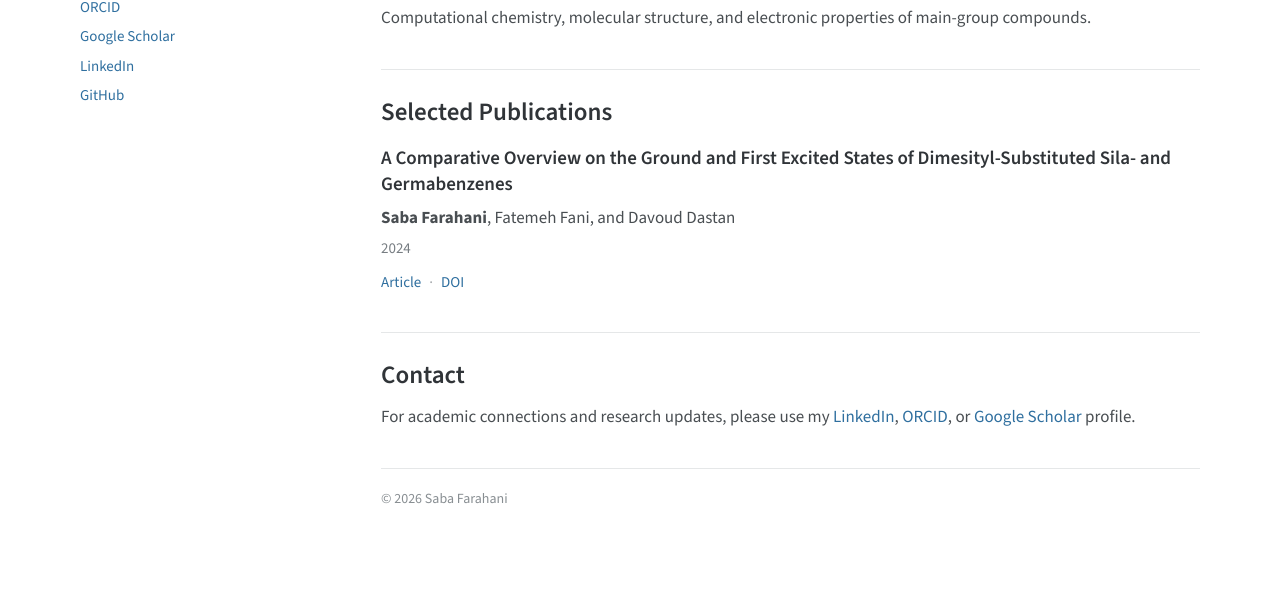
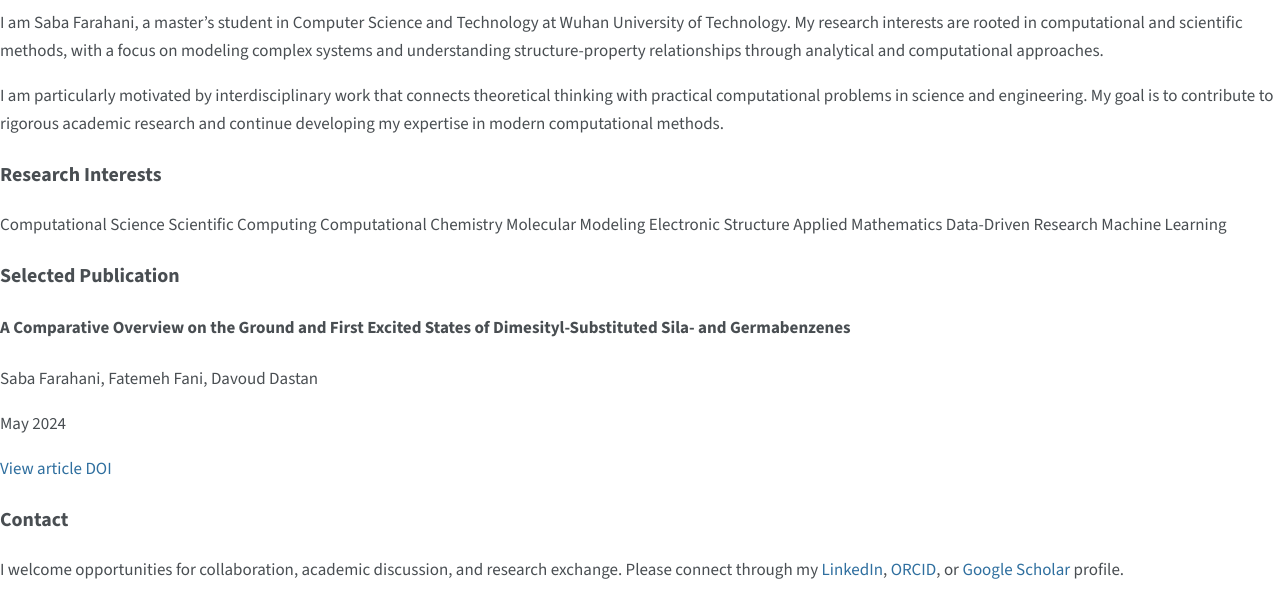
Before and after one commit to yuri99coder/sabafarahani.github.io, a plain HTML site: page index.html in a window 1280 px wide. Shown: the part 452-1053 px from the top of the page. Before the commit the page ends 1032 px from the top, so only its background shows below. Drawn offline with nearby package versions, Linux system fonts and the light colour scheme.

Commit message:
Revise index.html for academic profile enhancements
Updated the academic homepage for Saba Farahani with improved metadata, title, and content structure.

```diff
--- a/index.html
+++ b/index.html
@@ -2,16 +2,16 @@
 <html lang="en">
   <head>
     <meta charset="UTF-8" />
-    <meta name="viewport" content="width=device-width, initial-scale=1" />
+    <meta name="viewport" content="width=device-width, initial-scale=1.0" />
     <meta
       name="description"
-      content="Saba Farahani is a master's student in Computer Science and Technology at Wuhan University of Technology."
+      content="Academic homepage for Saba Farahani, Master's student in Computer Science and Technology at Wuhan University of Technology."
     />
-    <title>Saba Farahani</title>
+    <title>Saba Farahani | Academic Profile</title>
     <link rel="preconnect" href="https://fonts.googleapis.com" />
     <link rel="preconnect" href="https://fonts.gstatic.com" crossorigin />
     <link
-      href="https://fonts.googleapis.com/css2?family=Source+Sans+3:wght@400;500;600;700&display=swap"
+      href="https://fonts.googleapis.com/css2?family=Source+Sans+3:wght@400;500;600;700;800&display=swap"
       rel="stylesheet"
     />
     <link rel="stylesheet" href="styles.css" />
@@ -19,8 +19,8 @@
   <body>
     <header class="topbar">
       <div class="topbar-inner">
-        <a class="site-name" href="#top">Saba Farahani</a>
-        <nav aria-label="Main navigation">
+        <a href="#top" class="brand">Saba Farahani</a>
+        <nav class="nav" aria-label="Main menu">
           <a href="#about">About</a>
           <a href="#research">Research</a>
           <a href="#publications">Publications</a>
@@ -29,75 +29,84 @@
       </div>
     </header>
 
-    <div class="layout" id="top">
-      <aside class="author-profile" aria-label="Author profile">
-        <div class="portrait" aria-label="Saba Farahani initials">SF</div>
-        <h1>Saba Farahani</h1>
-        <p class="position">Master’s Student<br />Computer Science and Technology</p>
-        <p class="affiliation">Wuhan University of Technology</p>
+    <main class="page" id="top">
+      <aside class="sidebar">
+        <div class="profile-box">
+          <div class="profile-photo">SF</div>
+          <h1>Saba Farahani</h1>
+          <p class="role">Master’s Student</p>
+          <p class="role-sub">Computer Science and Technology</p>
+          <p class="school">Wuhan University of Technology</p>
 
-        <ul class="profile-links">
-          <li><a href="https://orcid.org/0009-0009-8937-1353" target="_blank" rel="noopener noreferrer">ORCID</a></li>
-          <li><a href="https://scholar.google.com/citations?user=LYnRiNcAAAAJ&amp;hl=en" target="_blank" rel="noopener noreferrer">Google Scholar</a></li>
-          <li><a href="https://www.linkedin.com/in/saba-farahani" target="_blank" rel="noopener noreferrer">LinkedIn</a></li>
-          <li><a href="https://github.com/yuri99coder" target="_blank" rel="noopener noreferrer">GitHub</a></li>
-        </ul>
+          <div class="profile-links">
+            <a href="https://orcid.org/0009-0009-8937-1353" target="_blank" rel="noopener noreferrer">ORCID</a>
+            <a href="https://scholar.google.com/citations?user=LYnRiNcAAAAJ&hl=en" target="_blank" rel="noopener noreferrer">Google Scholar</a>
+            <a href="https://www.linkedin.com/in/saba-farahani" target="_blank" rel="noopener noreferrer">LinkedIn</a>
+            <a href="https://github.com/yuri99coder" target="_blank" rel="noopener noreferrer">GitHub</a>
+          </div>
+        </div>
       </aside>
 
-      <main class="main-content">
-        <section class="intro" id="about">
+      <div class="content">
+        <section class="hero" id="about">
           <p class="eyebrow">Wuhan University of Technology</p>
-          <h2>Welcome</h2>
+          <h2>Academic profile</h2>
           <p>
             I am Saba Farahani, a master’s student in Computer Science and Technology at Wuhan
-            University of Technology. I am interested in computational approaches to scientific
-            problems, including the study of molecular structure and electronic properties.
+            University of Technology. My research interests are rooted in computational and
+            scientific methods, with a focus on modeling complex systems and understanding
+            structure-property relationships through analytical and computational approaches.
           </p>
           <p>
-            My published work compares the ground and first excited states of dimesityl-substituted
-            sila- and germabenzenes. Please see the publication below for details.
+            I am particularly motivated by interdisciplinary work that connects theoretical
+            thinking with practical computational problems in science and engineering. My goal is
+            to contribute to rigorous academic research and continue developing my expertise in
+            modern computational methods.
           </p>
         </section>
 
-        <section class="content-section" id="research">
-          <h2>Research Interests</h2>
-          <p>
-            Computational chemistry, molecular structure, and electronic properties of main-group
-            compounds.
-          </p>
+        <section class="section" id="research">
+          <h3>Research Interests</h3>
+          <div class="tag-list">
+            <span>Computational Science</span>
+            <span>Scientific Computing</span>
+            <span>Computational Chemistry</span>
+            <span>Molecular Modeling</span>
+            <span>Electronic Structure</span>
+            <span>Applied Mathematics</span>
+            <span>Data-Driven Research</span>
+            <span>Machine Learning</span>
+          </div>
         </section>
 
-        <section class="content-section" id="publications">
-          <h2>Selected Publications</h2>
-          <article class="publication">
-            <h3>
+        <section class="section" id="publications">
+          <h3>Selected Publication</h3>
+          <article class="paper-card">
+            <h4>
               A Comparative Overview on the Ground and First Excited States of Dimesityl-Substituted
               Sila- and Germabenzenes
-            </h3>
-            <p class="authors"><strong>Saba Farahani</strong>, Fatemeh Fani, and Davoud Dastan</p>
-            <p class="venue">2024</p>
-            <p class="publication-links">
-              <a href="https://ejtas.com/index.php/journal/article/view/1361" target="_blank" rel="noopener noreferrer">Article</a>
-              <span aria-hidden="true">·</span>
+            </h4>
+            <p class="authors">Saba Farahani, Fatemeh Fani, Davoud Dastan</p>
+            <p class="year">May 2024</p>
+            <div class="paper-links">
+              <a href="https://ejtas.com/index.php/journal/article/view/1361" target="_blank" rel="noopener noreferrer">View article</a>
               <a href="https://doi.org/10.5281/zenodo.11019144" target="_blank" rel="noopener noreferrer">DOI</a>
-            </p>
+            </div>
           </article>
         </section>
 
-        <section class="content-section" id="contact">
-          <h2>Contact</h2>
+        <section class="section" id="contact">
+          <h3>Contact</h3>
           <p>
-            For academic connections and research updates, please use my
+            I welcome opportunities for collaboration, academic discussion, and research exchange.
+            Please connect through my
             <a href="https://www.linkedin.com/in/saba-farahani" target="_blank" rel="noopener noreferrer">LinkedIn</a>,
             <a href="https://orcid.org/0009-0009-8937-1353" target="_blank" rel="noopener noreferrer">ORCID</a>,
-            or <a href="https://scholar.google.com/citations?user=LYnRiNcAAAAJ&amp;hl=en" target="_blank" rel="noopener noreferrer">Google Scholar</a> profile.
+            or <a href="https://scholar.google.com/citations?user=LYnRiNcAAAAJ&hl=en" target="_blank" rel="noopener noreferrer">Google Scholar</a>
+            profile.
           </p>
         </section>
-
-        <footer>
-          <p>© <span id="year">2026</span> Saba Farahani</p>
-        </footer>
-      </main>
-    </div>
+      </div>
+    </main>
   </body>
 </html>
```
